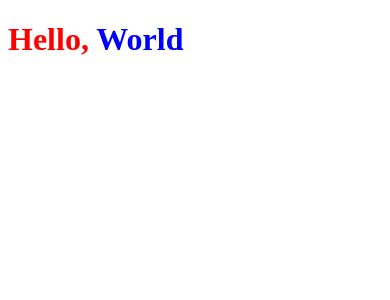
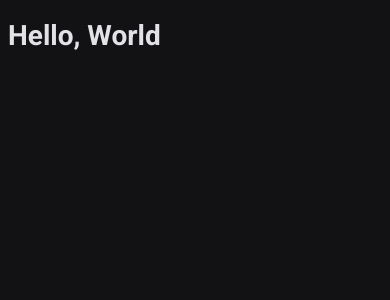
Before and after one commit to braiancalot/03-ignews, a Next.js app: page / in a window 390 px wide. Shown: the top 300 px of the page. Built offline with nearby package versions, Linux system fonts and the light colour scheme.

Commit message:
font, dynamic titles and global style

```diff
--- a/src/pages/_app.tsx
+++ b/src/pages/_app.tsx
@@ -1,4 +1,5 @@
 import { AppProps } from 'next/app'
+import '../styles/global.scss'
 
 function MyApp({ Component, pageProps }: AppProps) {
   return <Component {...pageProps} />
--- /dev/null
+++ b/src/pages/_document.tsx
@@ -0,0 +1,18 @@
+import Document, { Html, Head, Main, NextScript } from 'next/document'
+
+export default class MyDocument extends Document {
+    render() {
+        return (
+            <Html>
+                <Head>
+                    <link rel="preconnect" href="https://fonts.googleapis.com" />
+                    <link href="https://fonts.googleapis.com/css2?family=Roboto:wght@400;700;900&display=swap" rel="stylesheet" />
+                </Head>
+                <body>
+                    <Main />
+                    <NextScript />
+                </body>
+            </Html>
+        );
+    }
+}
--- a/src/pages/index.tsx
+++ b/src/pages/index.tsx
@@ -1,7 +1,12 @@
-import styles from '../styles/Home.module.scss'
+import Head from 'next/head'
 
 export default function Home() {
   return (
-    <h1 className={styles.title}>Hello, <span>World</span></h1>
+    <>
+      <Head>
+        <title>ig.news</title>
+      </Head>
+      <h1>Hello, World</h1>
+    </>
   );
 }
--- a/src/styles/Home.module.scss
+++ /dev/null
@@ -1,7 +0,0 @@
-.title {
-    color: red;
-
-    span {
-        color: blue;
-    }
-}
--- /dev/null
+++ b/src/styles/global.scss
@@ -0,0 +1,45 @@
+:root {
+    --white: #FFFFF;
+
+    --gray-100: #e1e1e6;
+    --gray-300: #a8a8b3;
+    --gray-900: #121214;
+
+    --cyan-500: #61dafb;
+
+    --yellow-500: #eba417;
+}
+
+@media (max-width: 1080px) {
+    html {
+        font-size: 93.75%;
+    }
+}
+
+@media (max-width: 720px) {
+    html {
+        font-size: 87.5%;
+    }
+}
+
+body {
+    background: var(--gray-900);
+    color: var(--gray-100);
+}
+
+body,
+input,
+textarea,
+select,
+button {
+    font: 400 1rem "Roboto", sans-serif;
+}
+
+button {
+    cursor: pointer;
+}
+
+a {
+    color: inherit;
+    text-decoration: none;
+}
```
